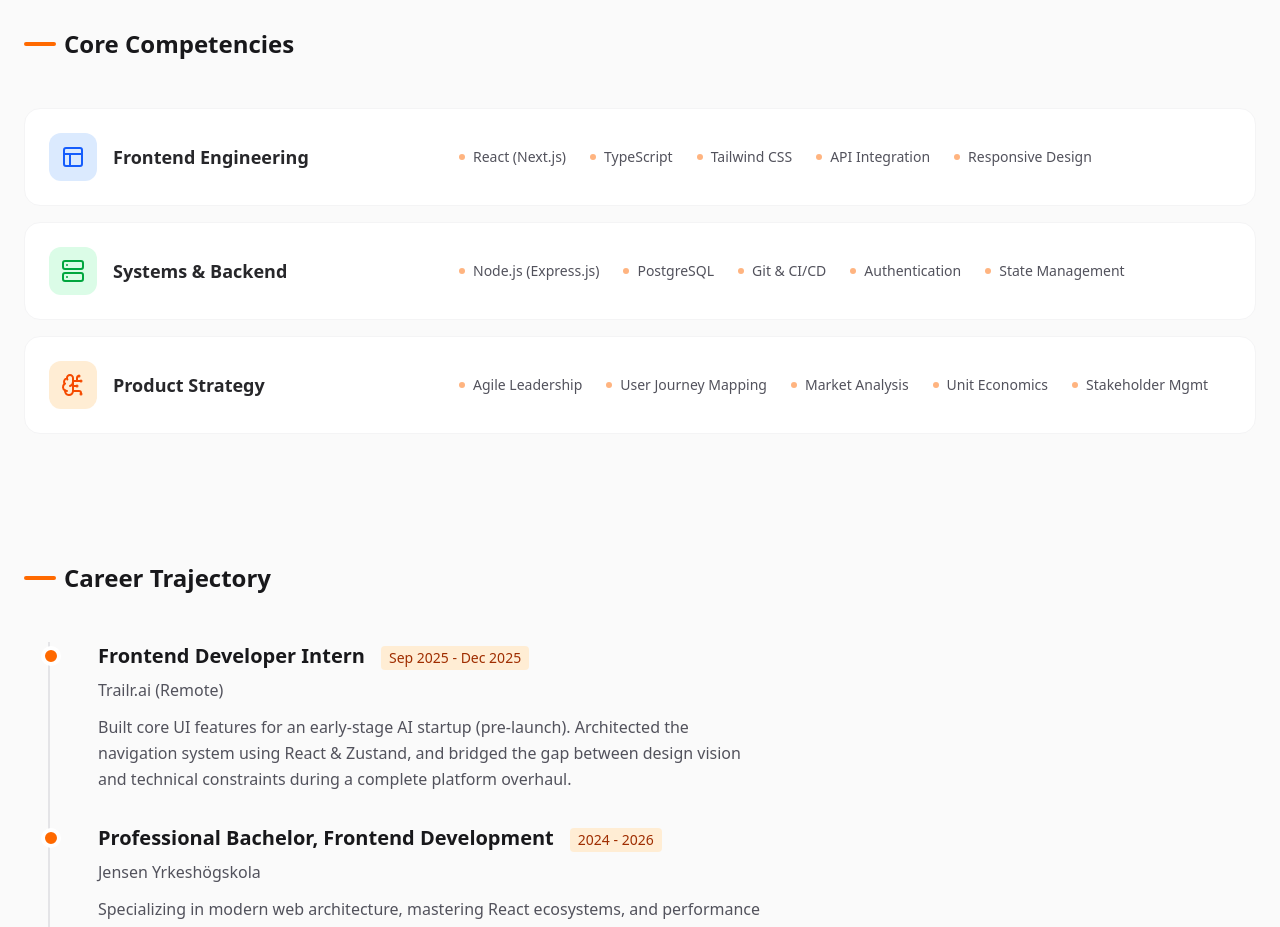
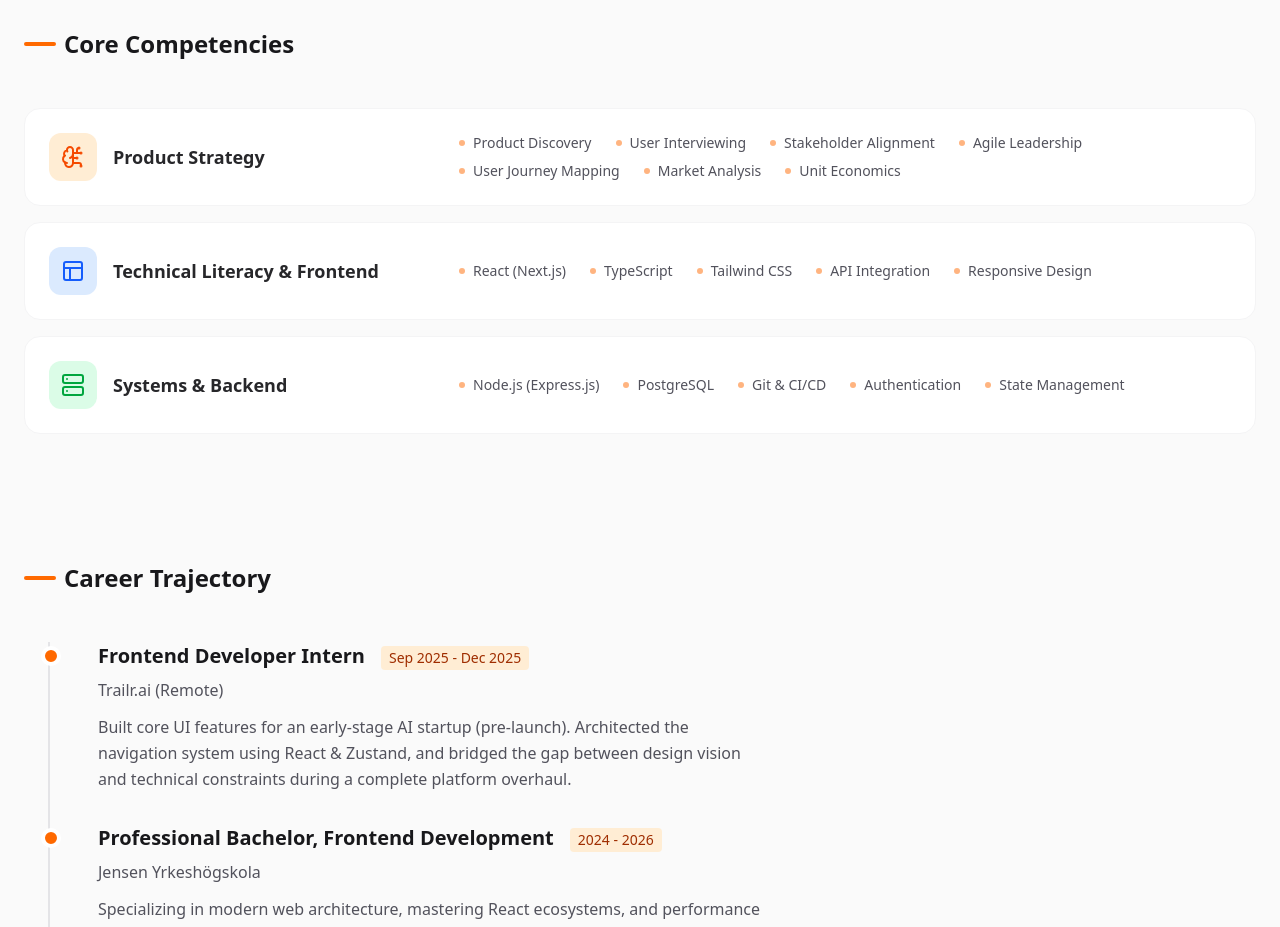
Before and after one commit to Taninwat-55/my-portfolio, a Next.js app: page / in a window 1280 px wide. Shown: the part 1380-2307 px from the top of the page. Built offline with nearby package versions, Linux system fonts and the light colour scheme.

Commit message:
update: skills array to prioritize product strategy

```diff
--- a/app/data.ts
+++ b/app/data.ts
@@ -19,7 +19,22 @@ export const personalInfo = {
 
 export const skills = [
   {
-    category: "Frontend Engineering",
+    category: "Product Strategy",
+    icon: BrainCircuit,
+    color: "text-orange-600 dark:text-orange-400",
+    bg: "bg-orange-100 dark:bg-orange-900/20",
+    items: [
+      { name: "Product Discovery" },
+      { name: "User Interviewing" },
+      { name: "Stakeholder Alignment" },
+      { name: "Agile Leadership" },
+      { name: "User Journey Mapping" },
+      { name: "Market Analysis" },
+      { name: "Unit Economics" },
+    ]
+  },
+  {
+    category: "Technical Literacy & Frontend",
     icon: Layout,
     color: "text-blue-600 dark:text-blue-400",
     bg: "bg-blue-100 dark:bg-blue-900/20",
@@ -42,19 +57,6 @@ export const skills = [
       { name: "Git & CI/CD" },
       { name: "Authentication" },
       { name: "State Management" },
-    ]
-  },
-  {
-    category: "Product Strategy",
-    icon: BrainCircuit,
-    color: "text-orange-600 dark:text-orange-400",
-    bg: "bg-orange-100 dark:bg-orange-900/20",
-    items: [
-      { name: "Agile Leadership" },
-      { name: "User Journey Mapping" },
-      { name: "Market Analysis" },
-      { name: "Unit Economics" },
-      { name: "Stakeholder Mgmt" },
     ]
   }
 ];
```
